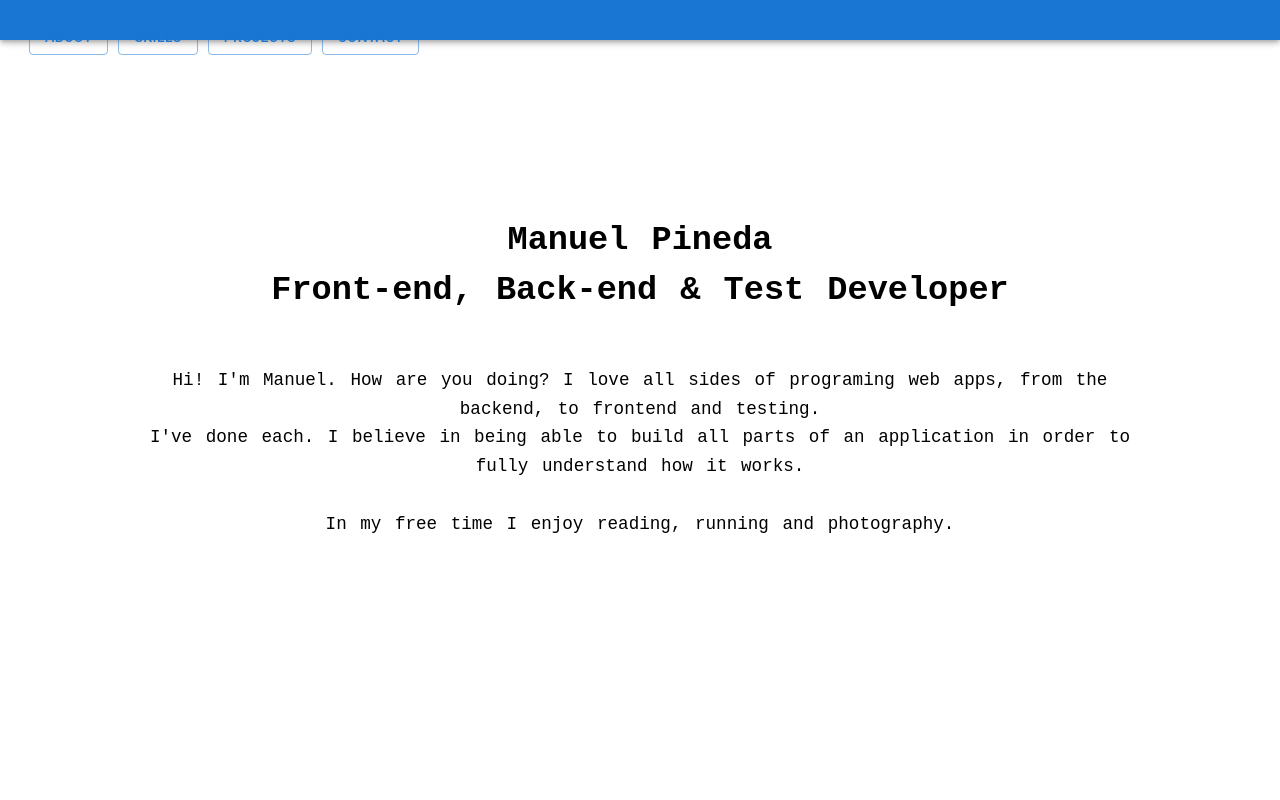
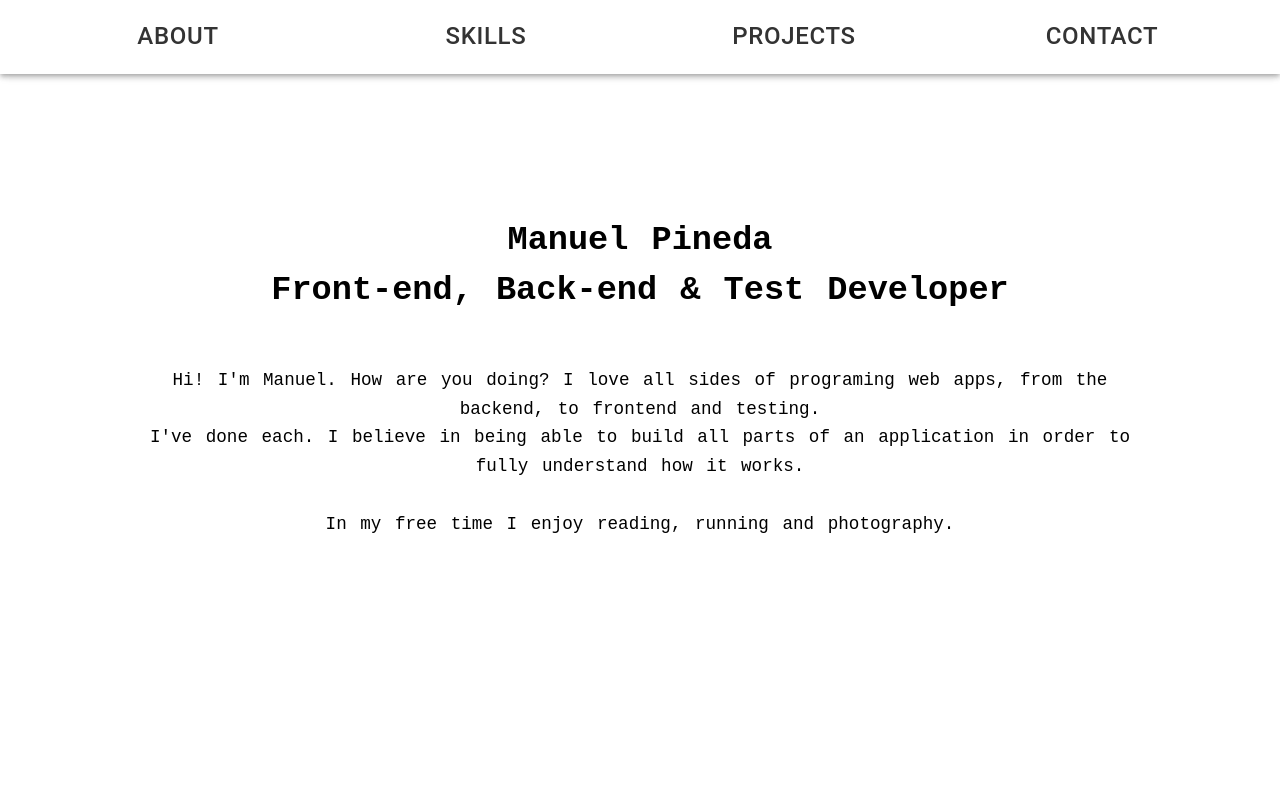
Before and after one commit to manuel12/personal-portfolio-page, a React (Create React App) app in the folder react-portfolio/: page / in a window 1280 px wide. Shown: the top 800 px of the page. Built offline with nearby package versions, Linux system fonts and the light colour scheme.

Commit message:
Added styles for MUI elements

```diff
--- a/react-portfolio/src/components/Navbar/styles.css
+++ b/react-portfolio/src/components/Navbar/styles.css
@@ -1,94 +1,46 @@
-.hamburger-btn {
-  display: block;
-  background-color: var(--action-color);
-  border-radius: var(--border-radius);
-  border: none;
-  margin-left: 5px;
-  width: 50px;
-  height: 30px;
-  cursor: pointer;
+a {
+  max-width: 200px;
+  text-decoration: none;
+  border-bottom: 2px solid white !important;
+  color: var(--font-color);
 }
 
-.bar {
-  display: block;
-  width: 25px;
-  height: 3px;
-  margin: 5px auto;
-  transition: all 0.25s ease-in-out;
-  background-color: white;
+a:hover {
+  border-bottom: 1px solid var(--action-color) !important;
 }
 
-.hamburger-btn.active .bar:nth-child(2) {
-  opacity: 0;
-}
-
-.hamburger-btn.active .bar:nth-child(1) {
-  transform: translateY(8px) rotate(45deg);
-}
-
-.hamburger-btn.active .bar:nth-child(3) {
-  transform: translateY(-8px) rotate(-45deg);
+.hamburger-button {
+  color: var(--action-color-light);
 }
 
 .navbar {
   position: fixed;
   top: 0;
-  background-color: var(--main-color);
+  background-color: var(--main-color) !important;
   width: 100%;
-  height: 40px;
   padding: 5px 0;
   z-index: 10;
 }
 
-.navbar-list {
-  background-color: var(--main-color);
-  position: relative;
-  top: -200px;
-  margin: 5px auto;
-  width: 100%;
-  padding: 0;
-  text-align: center;
-  z-index: -1;
-  transition: 0.25s ease-in-out;
+.toolbar {
+  height: 60px;
 }
 
-.navbar-list-active {
-  top: 0;
+.navbar-buttons-container {
+  display: flex;
+  justify-content: space-around;
+  width: 100%;
 }
 
-.navbar-link {
-  box-sizing: content-box;
-  display: block;
-  padding: 5px;
-  width: 100%;
-  text-decoration: underline var(--main-color) 2px;
-  font-size: 1.2rem;
-  color: white;
-  transition: background-color 0.5s ease-out, text-decoration 0.5s ease-out,
-    color 0.5s ease-out;
+.navbar-button {
+  background-color: white !important;
+  border: none !important;
+  width: 150px;
+  height: 50px;
+  font-size: 24px !important;
+  color: var(--font-color) !important;
 }
 
-.navbar-link:hover {
-  box-sizing: content-box;
-  text-decoration: underline var(--action-color) 2px;
-  color: var(--action-color);
-  transition: text-decoration 0.5s ease-out, color 0.5s ease-out;
+.navbar-menu-item {
+  text-transform: capitalize;
 }
-
-@media only screen and (min-width: 768px) {
-  .navbar {
-    height: 40px;
-  }
-
-  .hamburger-btn {
-    display: none;
-  }
-
-  .navbar-list {
-    position: fixed;
-    top: 0;
-    width: 100%;
-    display: flex;
-    justify-content: space-evenly;
-  }
-}
```
